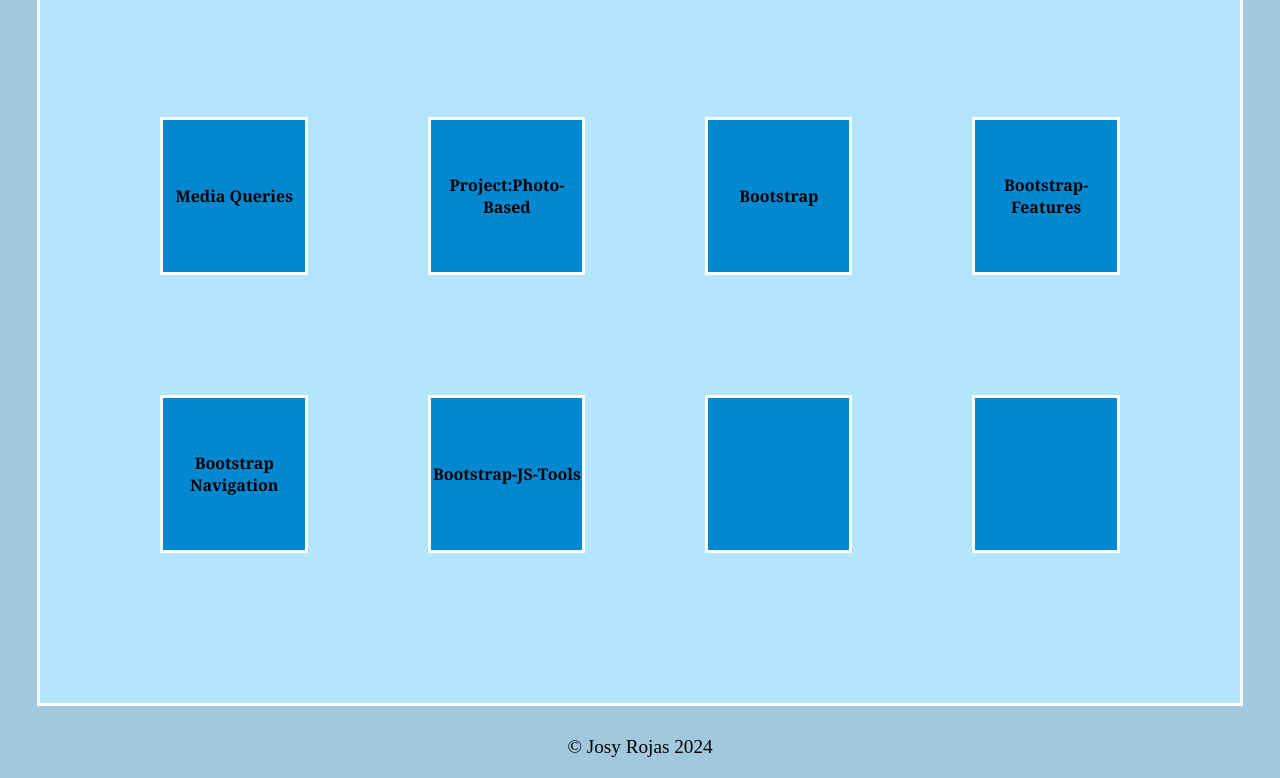
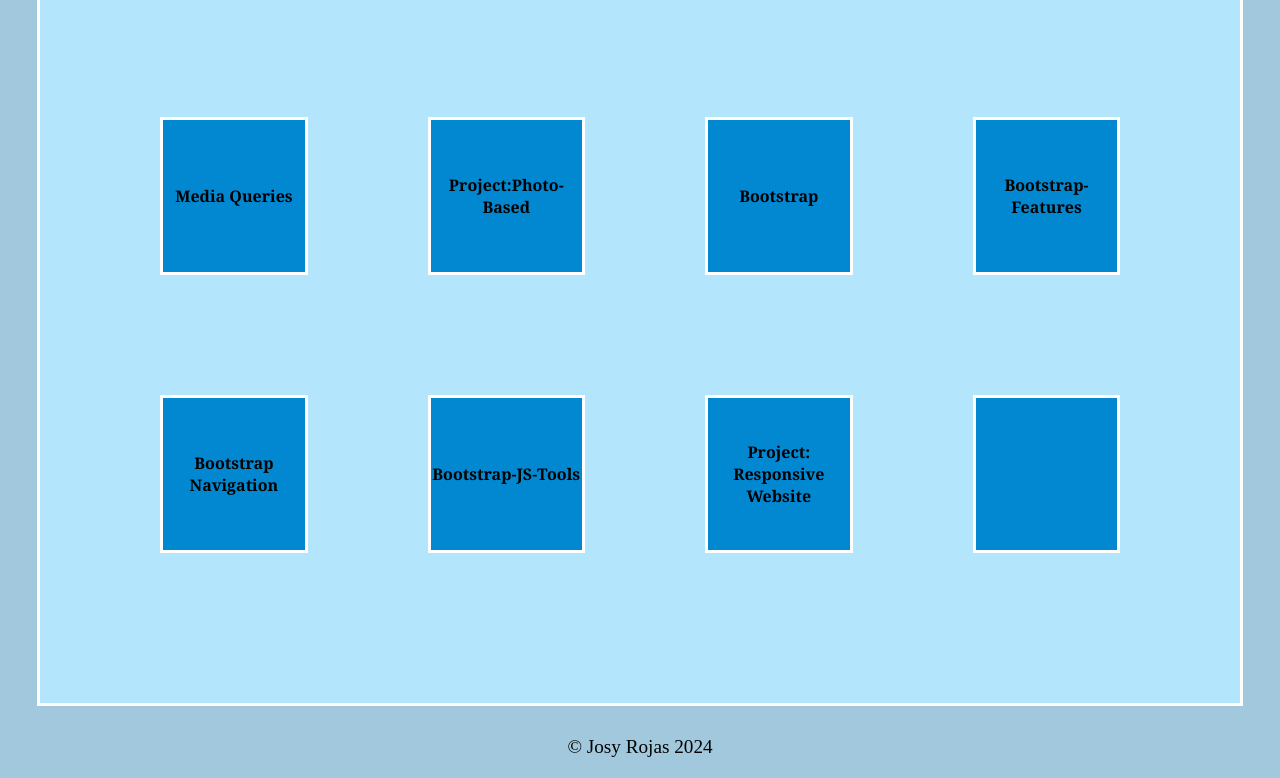
Before and after one commit to JRojas0713/web105, a plain HTML site: page index.html in a window 1280 px wide. Shown: the part 1319-2097 px from the top of the page. Drawn offline with Linux system fonts and the light colour scheme.

Commit message:
index-page

```diff
--- a/index.html
+++ b/index.html
@@ -46,7 +46,7 @@
         <tr>
             <th><a href="bootstrap-navigation/index.html" target="_blank">Bootstrap Navigation</a></th>
             <th><a href="bootstrap-JS-Tools/index.html" target="_blank">Bootstrap-JS-Tools</a></th>
-            <th><a href="" target="_blank"></a></th>
+            <th><a href="responsive-review/index.html" target="_blank"></a>Project: Responsive Website</th>
             <th><a href="" target="_blank"></a></th>
         </tr>
     </table>
```
